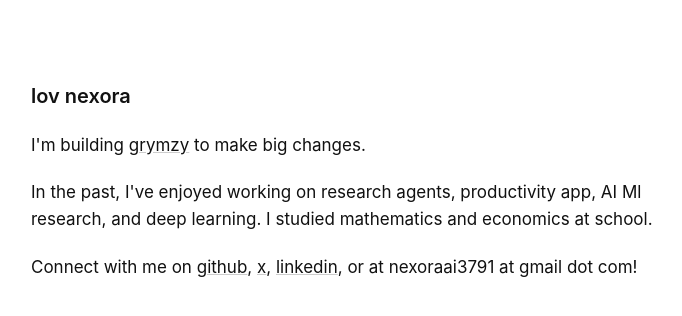
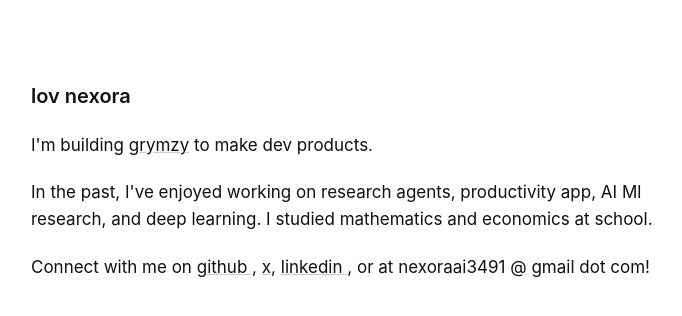
Before and after one commit to lovnexora/Site, a plain HTML site: page index.html in a window 1280 px wide. Shown: the whole page, without its empty margins (289-971 px from the left). Drawn offline with Linux system fonts and the light colour scheme.

Commit message:
Revise project description and update contact email
Updated the description of the project and corrected email address.

```diff
--- a/index.html
+++ b/index.html
@@ -37,11 +37,11 @@
 
   <h1>lov nexora</h1>
 
-  <p>I'm building <a href="#">grymzy</a> to make big changes.</p>
+  <p>I'm building <a href="#">grymzy</a> to make dev products.</p>
 
   <p>In the past, I've enjoyed working on research agents, productivity app, AI Ml research, and deep learning. I studied mathematics and economics at school.</p>
 
-  <p>Connect with me on <a href="https://github.com/lovnexora">github</a>, <a href="https://x.com/lovnexora">x</a>, <a href="https://linkedin.com/in/lov-nexora">linkedin</a>, or at nexoraai3791 at gmail dot com!</p>
+  <p>Connect with me on <a href="https://github.com/lovnexora">github </a>, <a href="https://x.com/lovnexora">x</a>, <a href="https://linkedin.com/in/lov-nexora">linkedin </a>, or at nexoraai3491 @ gmail dot com!</p>
 
 </body>
 </html>
```
